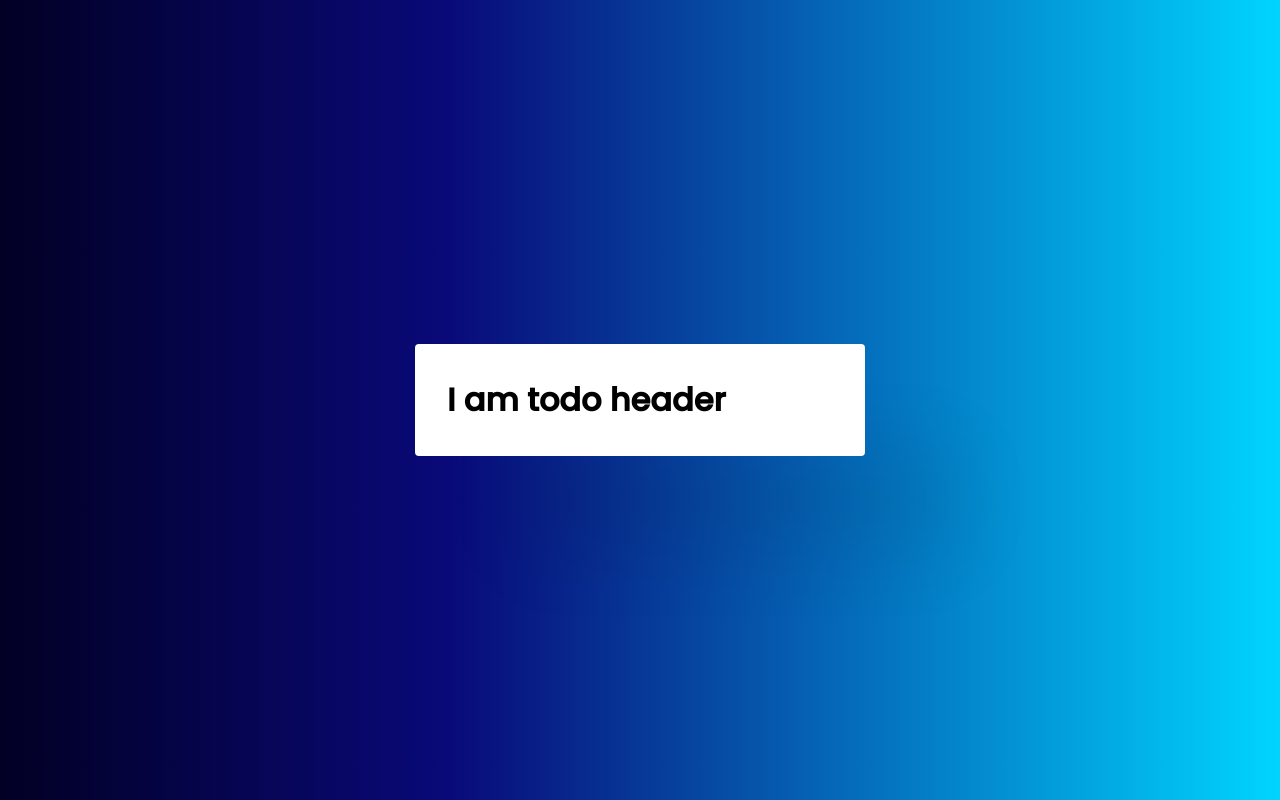
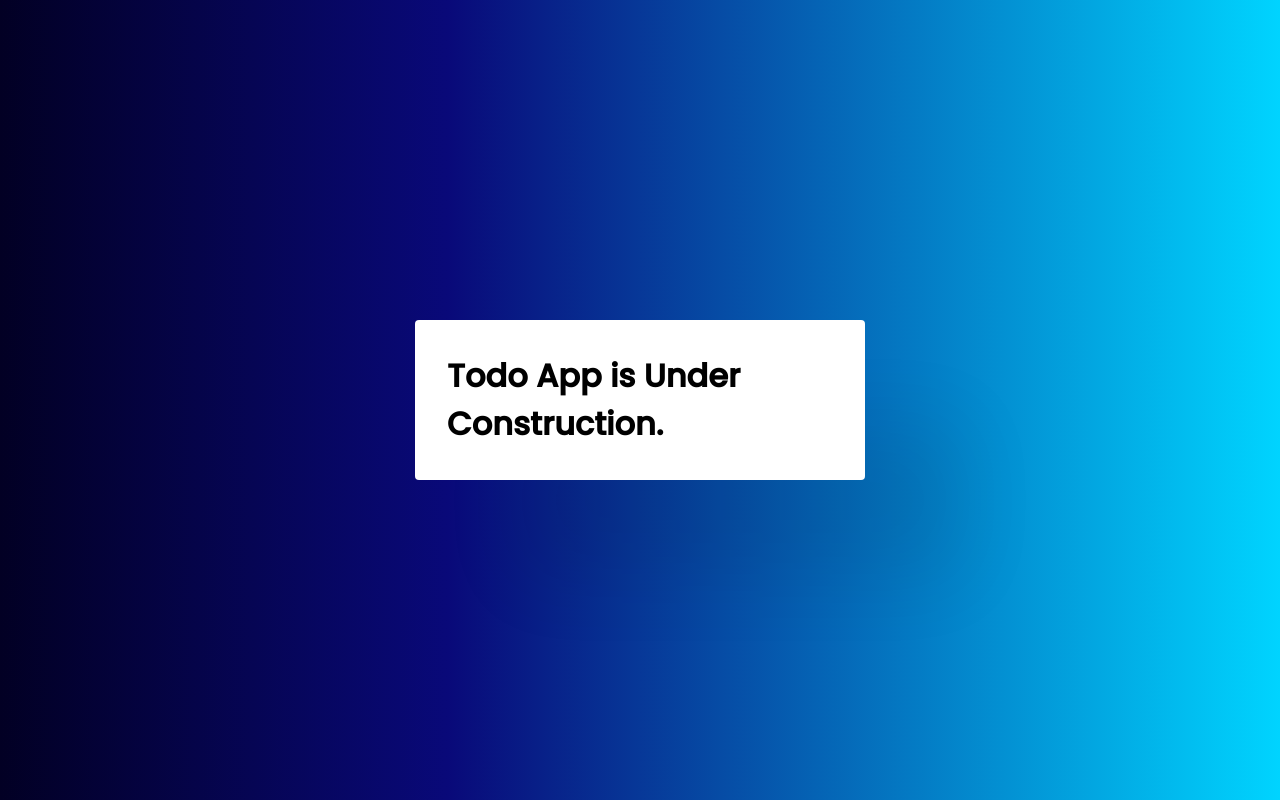
Before and after one commit to Ashik-Mahmud/todo-app, a plain HTML site: page index.html in a window 1280 px wide. Drawn offline with Linux system fonts and the light colour scheme.

Commit message:
Change Message for Under construction:

```diff
--- a/index.html
+++ b/index.html
@@ -6,7 +6,7 @@
     <meta name="viewport" content="width=device-width, initial-scale=1.0">
     <title>Todo App</title>
     <!-- link for favicon  -->
-    <link rel="shortcut icon" href="favicon.ico" type="image/x-icon">
+    <link rel="shortcut icon" href="./favicon.png" type="image/x-icon">
     <!-- link for stylesheet  -->
     <link rel="stylesheet" href="./public/css/style.css">
 
@@ -16,7 +16,7 @@
 
     <!-- todo  -->
     <div class="todo">
-        <div class="todo-header"><h1>I am todo header</h1></div>
+        <div class="todo-header"><h1>Todo App is Under Construction.</h1></div>
     </div>
 
     <!-- scriping file in js  -->
```
Also changed, not shown: favicon.png (added).
